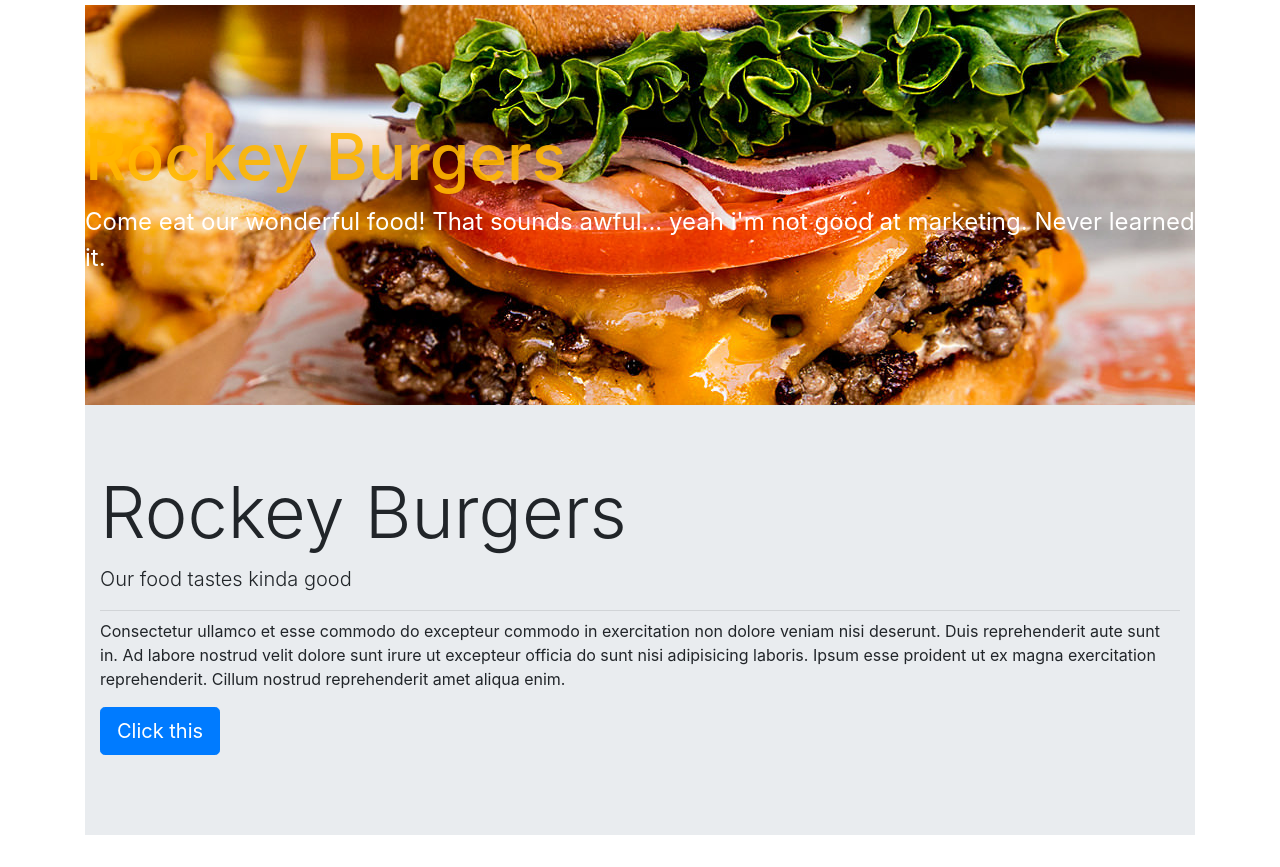
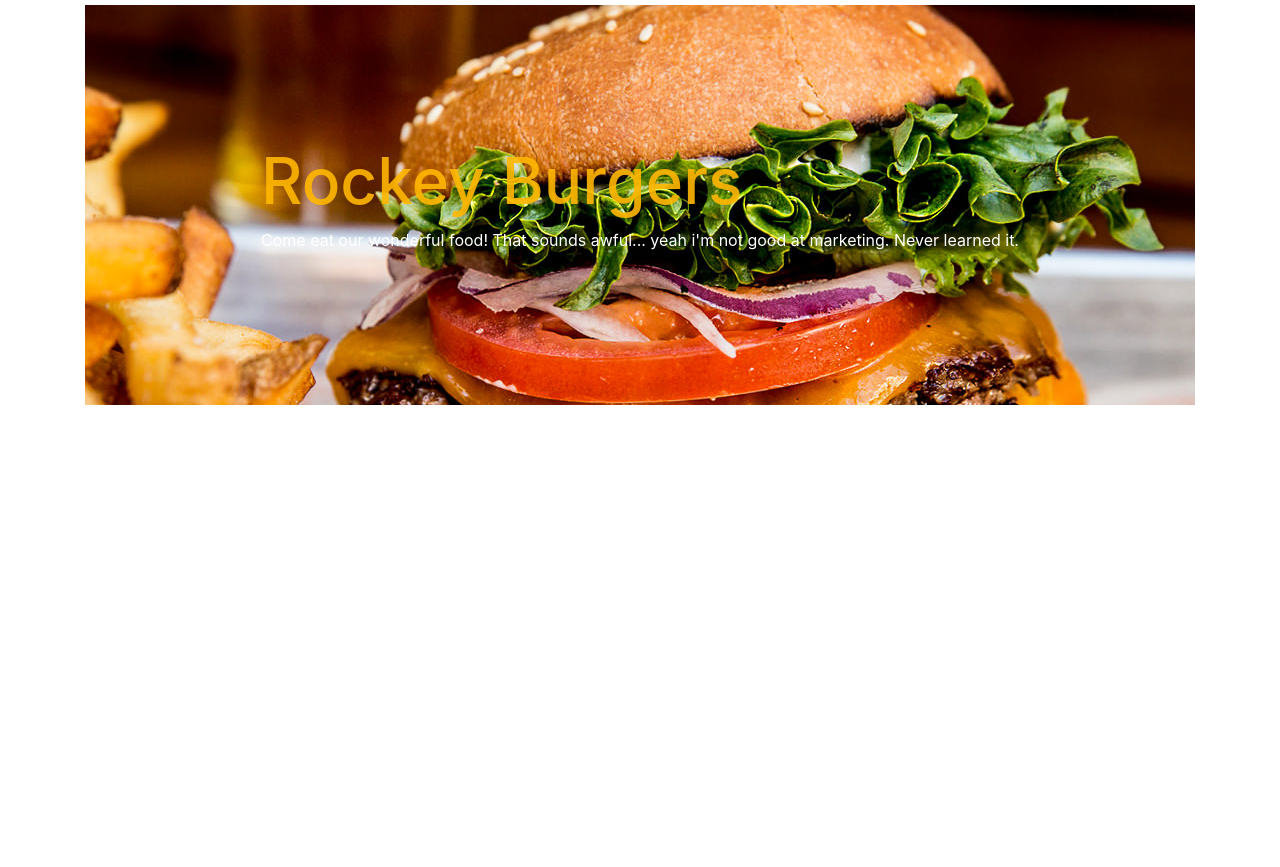
Before and after one commit to Twitch0125/burgersite, a website: page index.html in a window 1280 px wide. Shown: the part 67-934 px from the top of the page. After the commit the page ends 800 px from the top, so only its background shows below. Drawn offline with nearby package versions, Linux system fonts and the light colour scheme.

Commit message:
Fixed scss, made myhero
fixed scss....
Made myHero thing.
Cleaned up unused sections

```diff
--- a/index.html
+++ b/index.html
@@ -46,55 +46,24 @@
             </div>
         </nav>
         <!-- end navbar -->
-        <!-- carousel -->
-        <!-- <div id="carousel" class="carousel slide" data-ride="carousel">
-            <div class="carousel-inner" role="listbox">
-                <div class="carousel-item active" id=myhero>
-                    <img src="./images/burger-hero.jpg" alt="First slide">
-                    <div class="carousel-caption d-none d-md-block">
-                        <h3>Rockey Burgers</h3>
-                        <p>Come eat our wonderful food! That sounds awful... yeah i'm not good at marketing. Never
-                            learned it. Never learned english either, apparantly. Oooh roasted</p>
-                    </div>
-                </div>
-
-            </div> -->
         <!-- My Hero Img -->
-        <div class="my-container">
-            <div class="myhero-img">
-                <div class="myhero-header">
+        <div class="mycontainer">
+            <div class="myheroimg">
+                <div class="myheroheader">
                     <h3>Rockey Burgers</h3>
                     <p>Come eat our wonderful food! That sounds awful... yeah i'm not good at marketing. Never
                         learned it.</p>
 
                 </div>
             </div>
-            <!-- <a class="carousel-control-prev" href="#carousel" role="button" data-slide="prev">
-                <span class="carousel-control-prev-icon" aria-hidden="true"></span>
-                <span class="sr-only">Previous</span>
-            </a>
-            <a class="carousel-control-next" href="#carousel" role="button" data-slide="next">
-                <span class="carousel-control-next-icon" aria-hidden="true"></span>
-                <span class="sr-only">Next</span>
-            </a> -->
+
 
 
         </div>
-        <!-- end carousel -->
 
-        <div class="jumbotron jumbotron-fluid">
-            <div class="container">
-                <h1 class="display-3">Rockey Burgers</h1>
-                <p class="lead">Our food tastes kinda good</p>
-                <hr class="my-2">
-                <p>Consectetur ullamco et esse commodo do excepteur commodo in exercitation non dolore veniam nisi
-                    deserunt. Duis reprehenderit aute sunt in. Ad labore nostrud velit dolore sunt irure ut excepteur
-                    officia do sunt nisi adipisicing laboris. Ipsum esse proident ut ex magna exercitation
-                    reprehenderit. Cillum nostrud reprehenderit amet aliqua enim.</p>
-                <p class="lead">
-                    <a class="btn btn-primary btn-lg" href="#" role="button">Click this</a>
-                </p>
-            </div>
+        <div class="mycontainer">
+
+
         </div>
     </div>
 
--- a/scss/style.scss
+++ b/scss/style.scss
@@ -1,85 +1,38 @@
-$myWidth: 80%;
-$myBackgroundColor: #dadfea;
-
-@import 'parallax';
-
-@mixin myParallax($image, $width) {
-    background-image: url($image);
-    width: $width;
-    height: $width;
-}
-
-html,
-body {
-    width: 100%;
-    height: 100%;
-}
-
-.container {
-    width: 100%;
-    height: 100%;
-
-
-    .top {
-        width: $myWidth;
-        background-color: $myBackgroundColor;
-        display: flex;
-        align-items: center;
-        flex-direction: column;
-        margin: auto;
-
-        .logo {
-            display: flex;
-            // background-image: url('../images/rockeyburgers02-logo.png');
-            // background-size: cover;
+.navbar-brand img {
+    width: 100px;
 }
 
 
-
-        .topnav {
+.mycontainer {
     display: flex;
-            flex-flow: row;
-
-            .navlist {}
-        }
+    flex-direction: column;
 
 }
 
-    .center {
-        height: 50%;
+.myheroimg {
+    background-image: url(../images/burger-hero.jpg);
+    width: 100%;
+    height: 400px;
+    background-position: center;
+    background-attachment: fixed;
+    background-repeat: no-repeat;
+    position: relative;
     display: flex;
+    justify-content: center;
     align-items: center;
-        flex-direction: column;
-        margin: auto;
 
+    .myheroheader {
+        color: #ffffff;
 
-        .imagetext {
-            height: 100%;
-            color: rgba($color: #ffffff, $alpha: .750);
+        h3 {
+            /* text-align: center; */
             font-size: 4em;
+            color: #ffb700e6;
 
+            p {
+                font-size: 1.5em;
+                /* text-align: center; */
             }
         }
-
-
-
     }
-
-.center {
-    width: $myWidth;
-    background-color: $myBackgroundColor;
 }
-
-.bottom {
-    width: $myWidth;
-    background-color: $myBackgroundColor;
-}
-
-.parallax {
-    @include myParallax('../images/burger-hero.jpg', 80%);
-}
-
-// .parallax{
-//     background-image: url('../images/burger-hero.jpg');
-//     width: 80%;
-// }
```
Also changed, not shown: css/style.css. Lines whose indentation alone changed are shown as unchanged.
